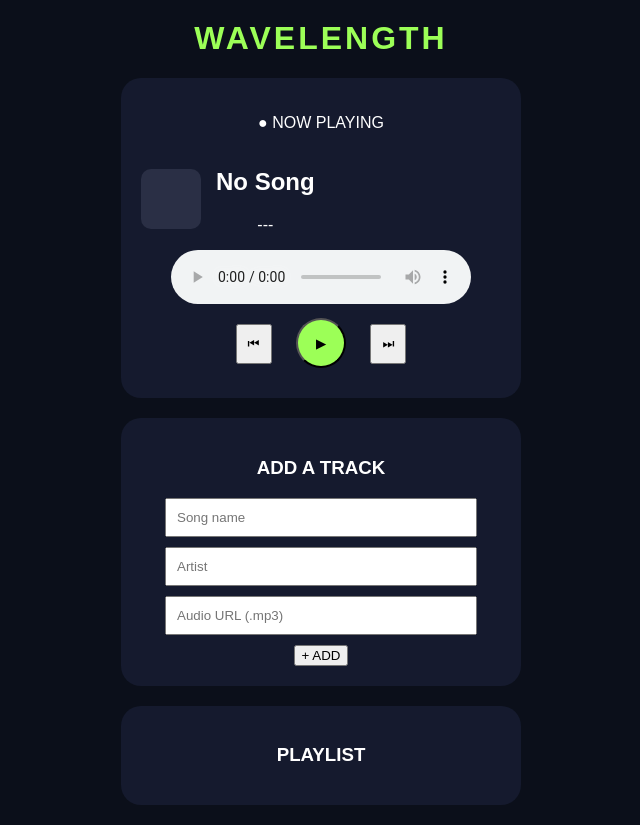
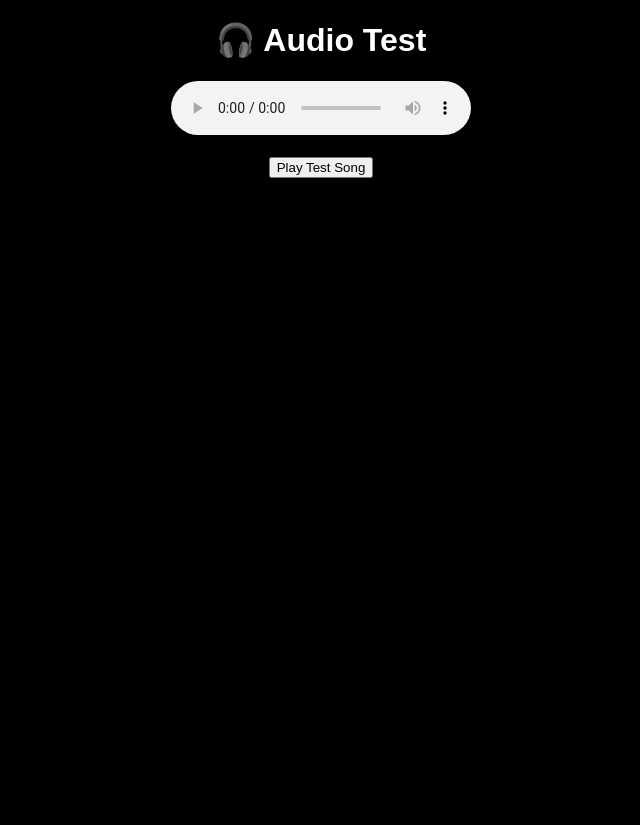
Before and after one commit to vanshsharma0555/Music-Playlist-Management-System, a plain HTML site: page index.html in a window 1280 px wide. Shown: the whole page, without its empty margins (319-959 px from the left). After the commit the page ends 800 px from the top, so only its background shows below. Drawn offline with Linux system fonts and the light colour scheme.

Commit message:
Update index.html

```diff
--- a/index.html
+++ b/index.html
@@ -1,168 +1,22 @@
 <!DOCTYPE html>
-<html lang="en">
+<html>
 <head>
-<meta charset="UTF-8">
-<title>Wavelength Player</title>
+  <title>Working Player</title>
+</head>
+<body style="background:black;color:white;text-align:center;font-family:sans-serif;">
 
-<style>
-body {
-  margin: 0;
-  font-family: Arial;
-  background: #0b0f1a;
-  color: white;
-  text-align: center;
-}
+<h1>🎧 Audio Test</h1>
 
-h1 {
-  color: #9cff57;
-  margin-top: 20px;
-  letter-spacing: 3px;
-}
+<audio id="audio" controls style="width:300px;"></audio>
+<br><br>
 
-.card {
-  width: 360px;
-  margin: 20px auto;
-  padding: 20px;
-  border-radius: 20px;
-  background: #151a2e;
-}
-
-.track {
-  display: flex;
-  align-items: center;
-  gap: 15px;
-}
-
-.cover {
-  width: 60px;
-  height: 60px;
-  background: #2a2f45;
-  border-radius: 10px;
-}
-
-.controls button {
-  margin: 10px;
-  padding: 10px;
-  cursor: pointer;
-}
-
-.play {
-  background: #9cff57;
-  border-radius: 50%;
-  width: 50px;
-  height: 50px;
-}
-
-input {
-  display: block;
-  margin: 10px auto;
-  padding: 10px;
-  width: 80%;
-}
-
-li {
-  cursor: pointer;
-  margin: 8px;
-}
-</style>
-
-</head>
-<body>
-
-<h1>WAVELENGTH</h1>
-
-<div class="card">
-  <p>● NOW PLAYING</p>
-
-  <div class="track">
-    <div class="cover"></div>
-    <div>
-      <h2 id="title">No Song</h2>
-      <p id="artist">---</p>
-    </div>
-  </div>
-
-  <audio id="audio" controls></audio>
-
-  <div class="controls">
-    <button onclick="prev()">⏮</button>
-    <button class="play" onclick="togglePlay()">▶</button>
-    <button onclick="next()">⏭</button>
-  </div>
-</div>
-
-<div class="card">
-  <h3>ADD A TRACK</h3>
-  <input id="name" placeholder="Song name">
-  <input id="artistInput" placeholder="Artist">
-  <input id="url" placeholder="Audio URL (.mp3)">
-  <button onclick="addTrack()">+ ADD</button>
-</div>
-
-<div class="card">
-  <h3>PLAYLIST</h3>
-  <ul id="list"></ul>
-</div>
+<button onclick="playTest()">Play Test Song</button>
 
 <script>
-let playlist = [];
-let currentIndex = 0;
+const audio = document.getElementById("audio");
 
-const audio = document.getElementById("audio");
-const title = document.getElementById("title");
-const artist = document.getElementById("artist");
-const list = document.getElementById("list");
-
-function addTrack() {
-  const name = document.getElementById("name").value;
-  const artistName = document.getElementById("artistInput").value;
-  const url = document.getElementById("url").value;
-
-  if (!url) {
-    alert("Enter audio URL!");
-    return;
-  }
-
-  const track = { name, artist: artistName, url };
-  playlist.push(track);
-
-  const li = document.createElement("li");
-  li.textContent = name + " - " + artistName;
-
-  li.onclick = () => {
-    currentIndex = playlist.indexOf(track);
-    loadTrack();
-    audio.play();
-  };
-
-  list.appendChild(li);
-}
-
-function loadTrack() {
-  const track = playlist[currentIndex];
-  audio.src = track.url;
-  title.textContent = track.name;
-  artist.textContent = track.artist;
-}
-
-function togglePlay() {
-  if (!audio.src) return;
-
-  if (audio.paused) audio.play();
-  else audio.pause();
-}
-
-function next() {
-  if (!playlist.length) return;
-  currentIndex = (currentIndex + 1) % playlist.length;
-  loadTrack();
-  audio.play();
-}
-
-function prev() {
-  if (!playlist.length) return;
-  currentIndex = (currentIndex - 1 + playlist.length) % playlist.length;
-  loadTrack();
+function playTest() {
+  audio.src = "https://www.soundhelix.com/examples/mp3/SoundHelix-Song-1.mp3";
   audio.play();
 }
 </script>
```
